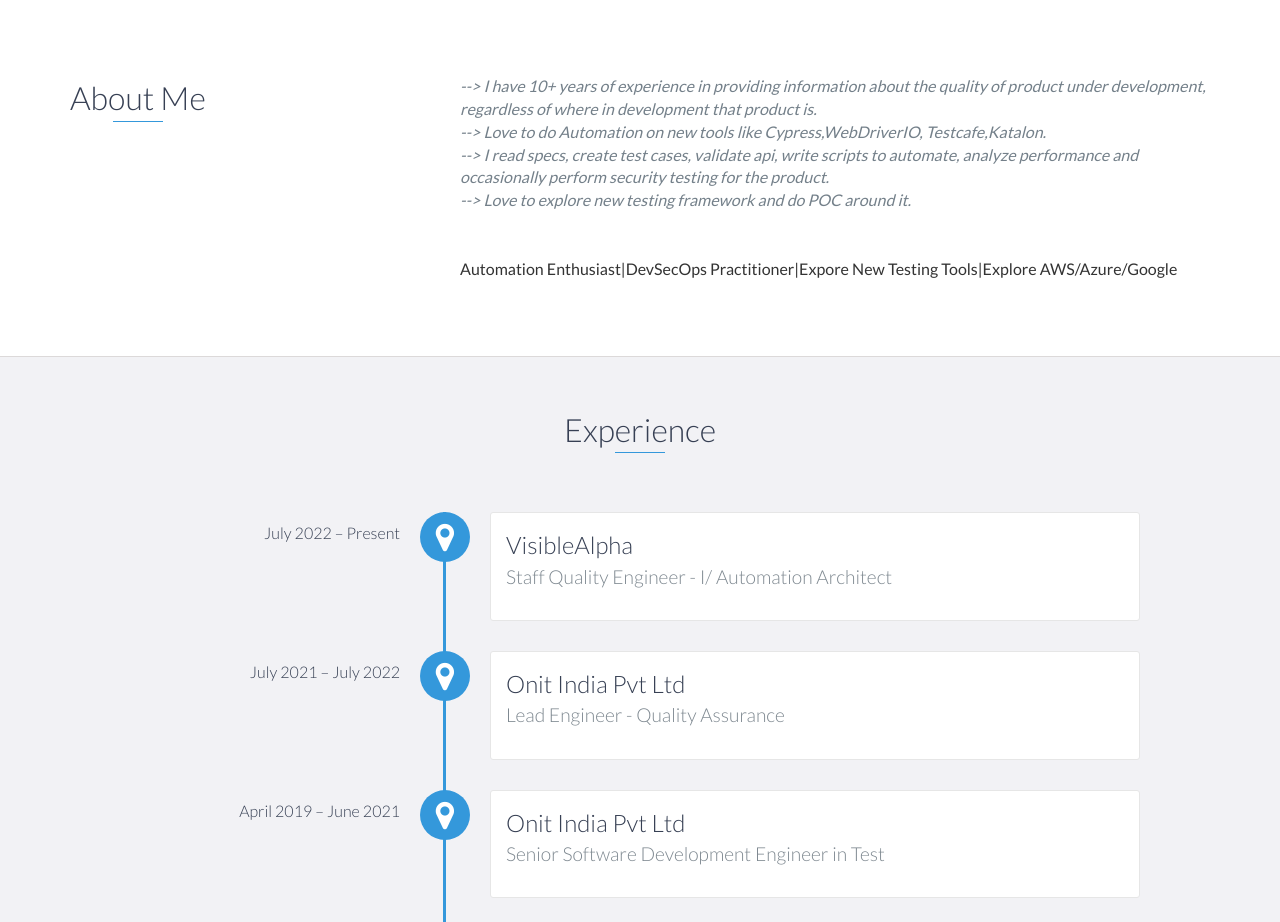
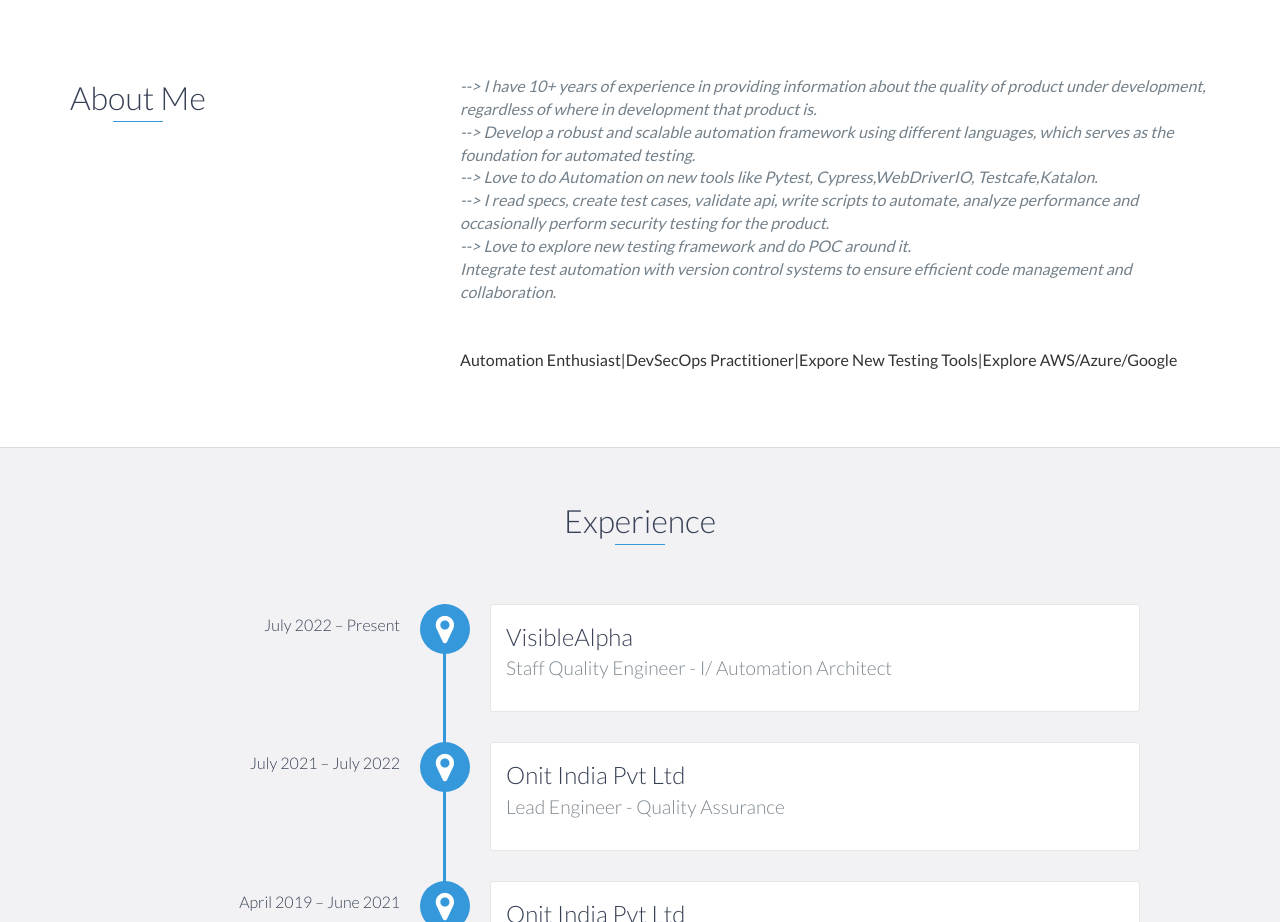
Before and after one commit to patelkrupal/patelkrupal.github.io, a website: page index.html in a window 1280 px wide. Shown: the part 800-1722 px from the top of the page. Drawn offline with nearby package versions, Linux system fonts and the light colour scheme.

Commit message:
Update index.html

```diff
--- a/index.html
+++ b/index.html
@@ -112,10 +112,12 @@
                     <p><i>--> I have 10+ years of experience in providing information about the quality of product under
                         development, regardless of where in development that product is.</i>
                     </p>
-                        <p><i>--> Love to do Automation on new tools like Cypress,WebDriverIO, Testcafe,Katalon.</i></p>
+                    <p><i>--> Develop a robust and scalable automation framework using different languages, which serves as the foundation for automated testing. </i></p>
+                        <p><i>--> Love to do Automation on new tools like Pytest, Cypress,WebDriverIO, Testcafe,Katalon.</i></p>
                         <p><i>--> I read specs, create test cases, validate api, write scripts to automate, analyze performance
                             and occasionally perform security testing for the product.</i></p>
                         <p><i>--> Love to explore new testing framework and do POC around it.</i></p>
+                        <p><i>Integrate test automation with version control systems to ensure efficient code management and collaboration.</i></p>
                         <br>
                         <br>Automation Enthusiast|DevSecOps Practitioner|Expore New Testing Tools|Explore AWS/Azure/Google<br>
 
```
